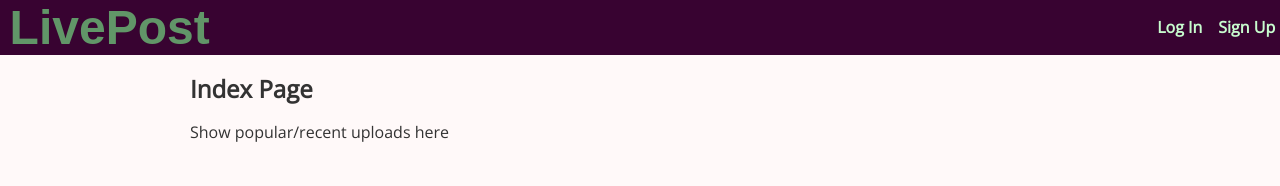
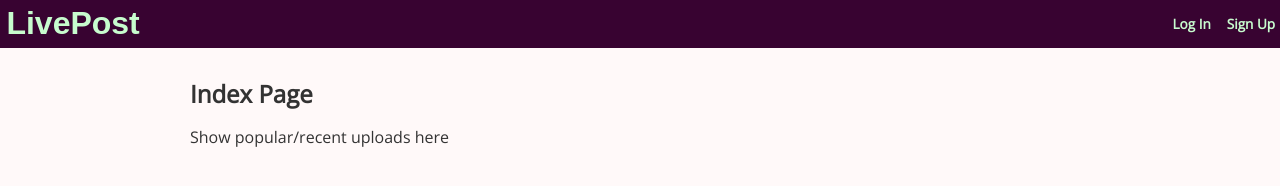
Before and after one commit to Sakeran/picture-app, a React app: page / in a window 1280 px wide. Built offline with nearby package versions, Linux system fonts and the light colour scheme; a web font is replaced by a local one.

Commit message:
Fix header to top of screen

```diff
--- a/src/Components/Header/Header.css
+++ b/src/Components/Header/Header.css
@@ -1,6 +1,9 @@
 .Header {
+  position: fixed;
+  display: flex;
+  top: 0;
   margin: 0;
-  display: flex;
+  width: 100%;
   justify-content: space-between;
   align-items: center;
   background: #380331;
@@ -10,8 +13,7 @@
 .Header h1 {
   margin: 0;
   margin-left: 0.2em;
-  /*padding: 0.5em 0;*/
-  font-size: 3em;
+  font-size: 2em;
   font-family: 'Love Ya Like A Sister', sans-serif;
 }
 
--- a/src/Components/Nav/Nav.css
+++ b/src/Components/Nav/Nav.css
@@ -10,6 +10,6 @@
 
 .Nav ul li {
   font-weight: bold;
-  letter-spacing: 0.00em;
+  font-size: 0.85em;
   margin-left: 1rem;
 }
--- a/src/Containers/App/App.css
+++ b/src/Containers/App/App.css
@@ -1,5 +1,5 @@
 .App {
-
+  margin-top: 5em;
 }
 
 .App-main {
```
